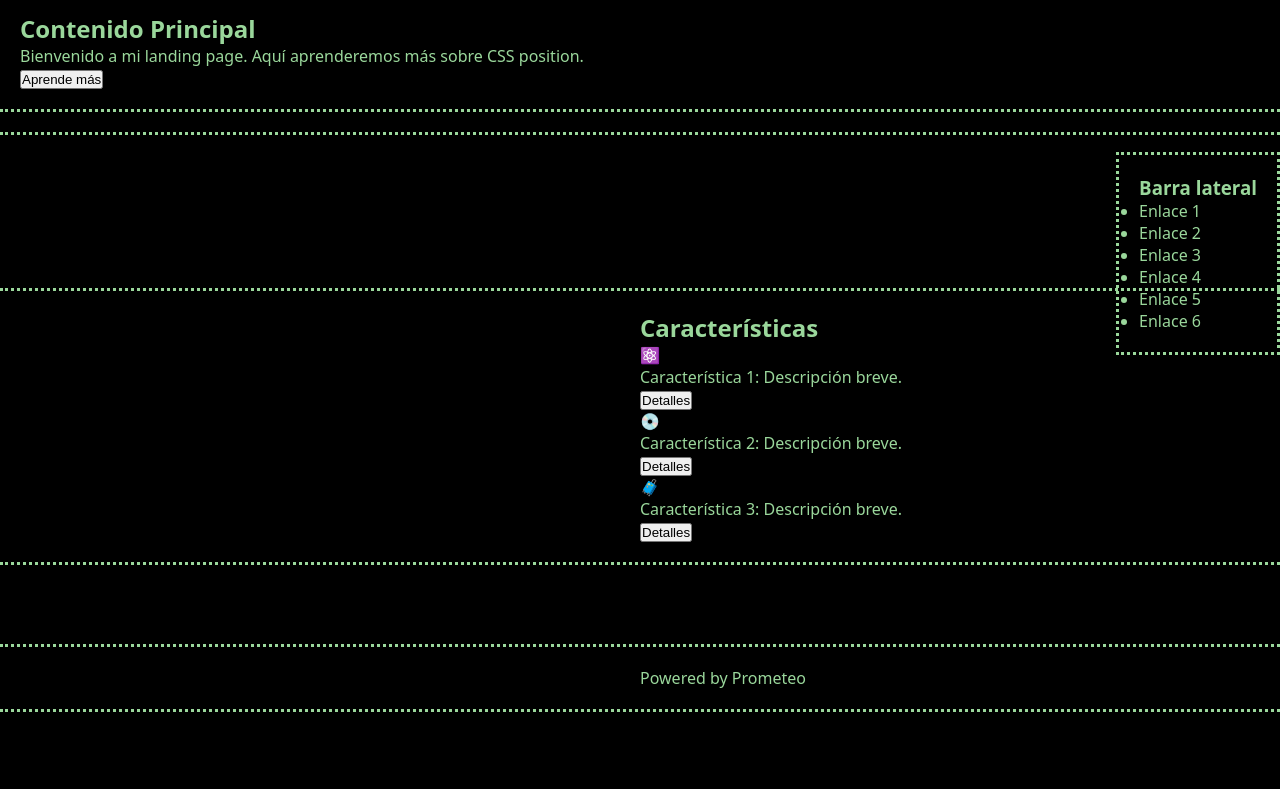
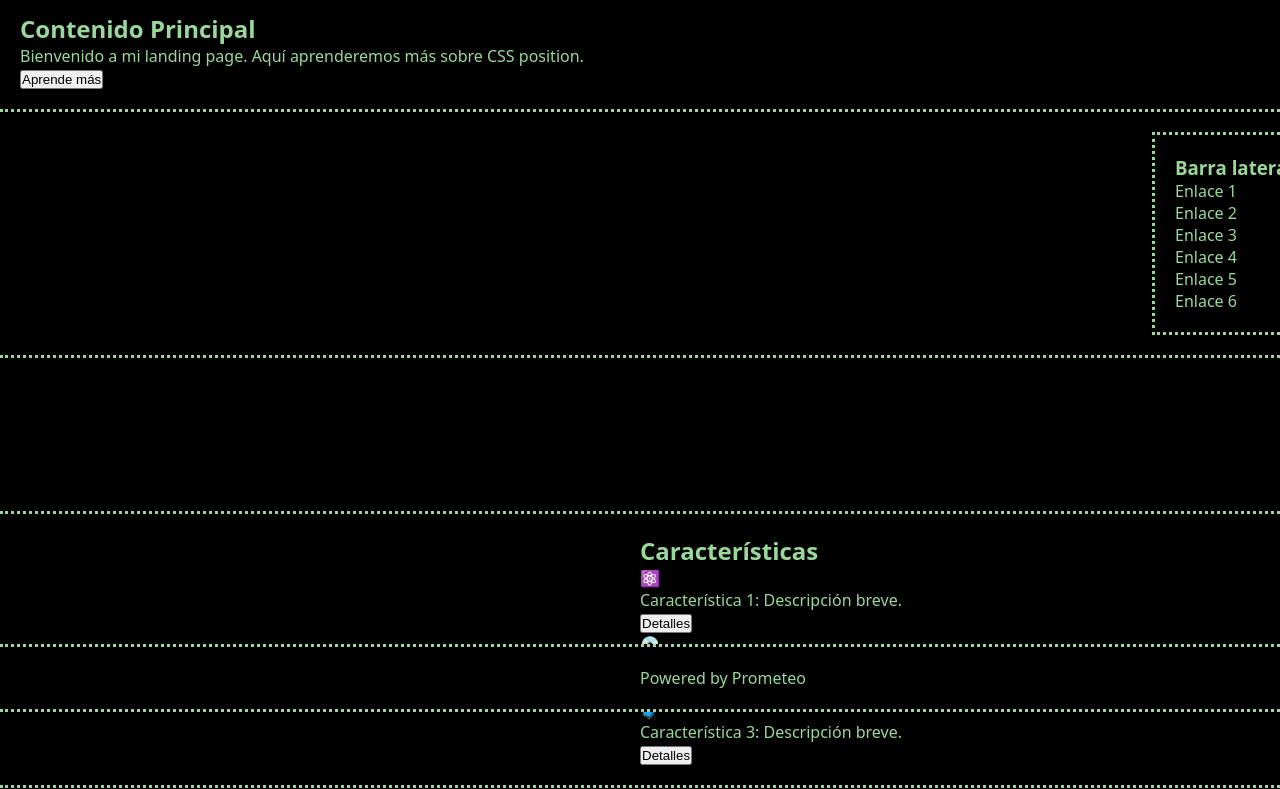
Before and after one commit to deiybg/entrega_posicionamiento, a plain HTML site: page index.html in a window 1280 px wide. Shown: the part 88-877 px from the top of the page. Drawn offline with Linux system fonts and the light colour scheme.

Commit message:
segunda actualizacion

```diff
--- a/style.css
+++ b/style.css
@@ -1,14 +1,11 @@
-
-:root{
- --gap:20px;
-
+:root {
+  --gap: 20px;
 }
 
 * {
   margin: 0;
   padding: 0;
   box-sizing: border-box;
-
 }
 
 body {
@@ -16,66 +13,66 @@
     Oxygen, Ubuntu, Cantarell, "Open Sans", "Helvetica Neue", sans-serif;
   margin: 0;
   padding: 0;
-    min-height: 100vh;
   background-color: #000000;
   color: #9ad79b;
-  }
-
-  header{
-
-    position: fixed;
-    top:0;
-    z-index: 1;
   width: 100%;
-    border-bottom-style: dotted ;
-    padding: var(--gap);
-    background-color: black;
-
 
 }
 
-  main{
-    margin-top:6%;
+header {
+  position: fixed;
+  top: 0;
+  z-index: 1;
+  width: 100%;
+  border-bottom-style: dotted;
+  padding: var(--gap);
+  background-color: black;
+}
+
+main {
+  margin-top: 6%;
   border-top-style: dotted;
   border-bottom-style: dotted;
+  width: 100%;
+}
 
-
-  }
-.content{
+.content {
   padding: var(--gap);
   border-bottom-style: dotted;
   margin-bottom: 20px;
   position: relative;
-
+  max-width: 100%;
 
 }
 
-.sidebar{
-    position: absolute;
-    right: 0;
+main li {
+  list-style-type: none;
+}
+
+.sidebar {
+  position: relative;
+  margin-left: 90%;
   border-style: dotted;
   padding: var(--gap);
   width: max-content;
-    margin-top: 20px ;
+  margin-top: 20px;
+  margin-bottom: 20px;
 }
 
-
-.features{
+.features {
   border-top-style: dotted;
   border-bottom-style: dotted;
   margin-top: 12%;
   position: relative;
   padding: var(--gap);
-
 }
 
-section .feature{
+section .feature {
   position: relative;
   left: 50%;
-
 }
 
-footer{
+footer {
   width: 100%;
   position: fixed;
   border-top-style: dotted;
@@ -83,12 +80,10 @@ footer{
   padding: var(--gap);
   left: 0;
   bottom: 0;
-
-
+  background-color: black;
 }
 
-footer p{
+footer p {
   position: relative;
   margin-left: 50%;
-
 }
```
Lines whose indentation alone changed are shown as unchanged.
